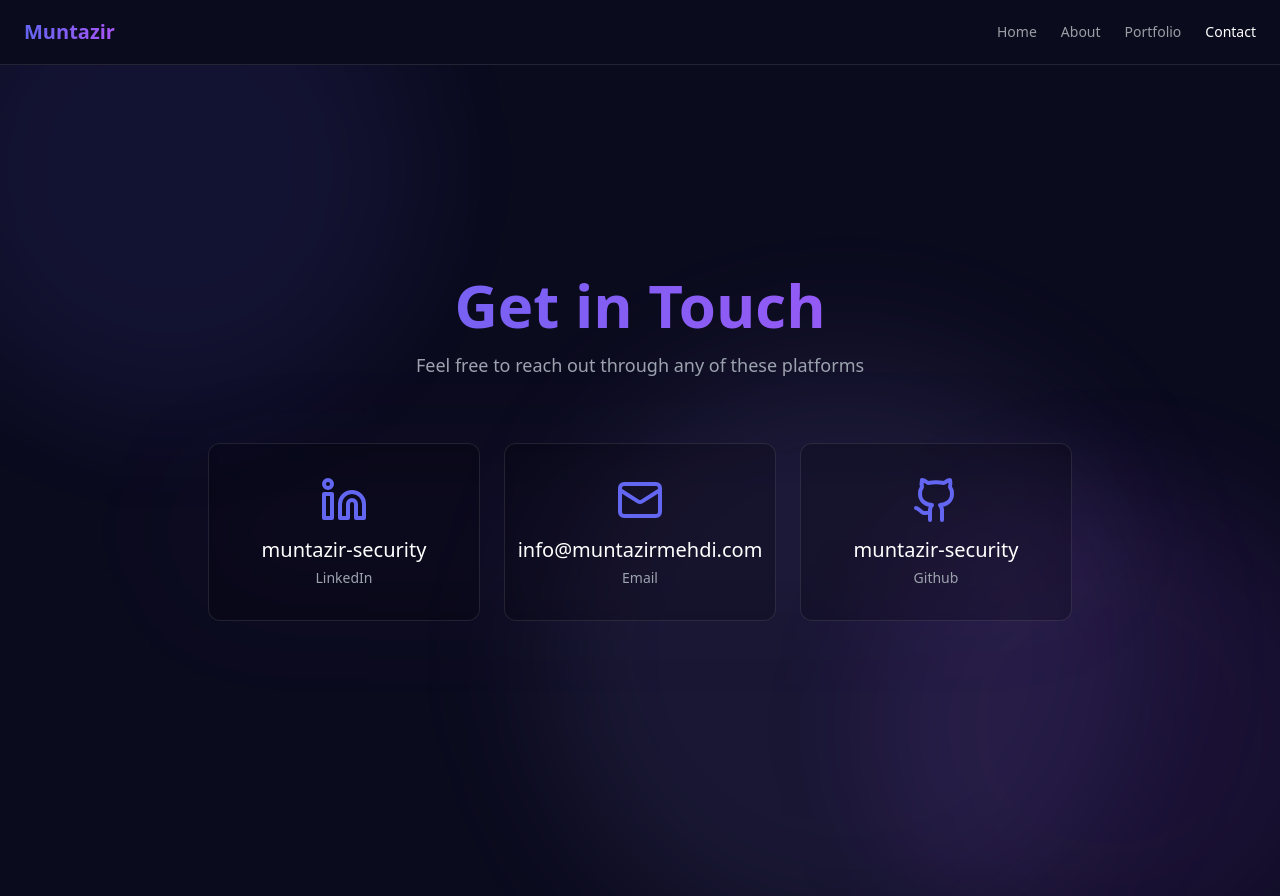
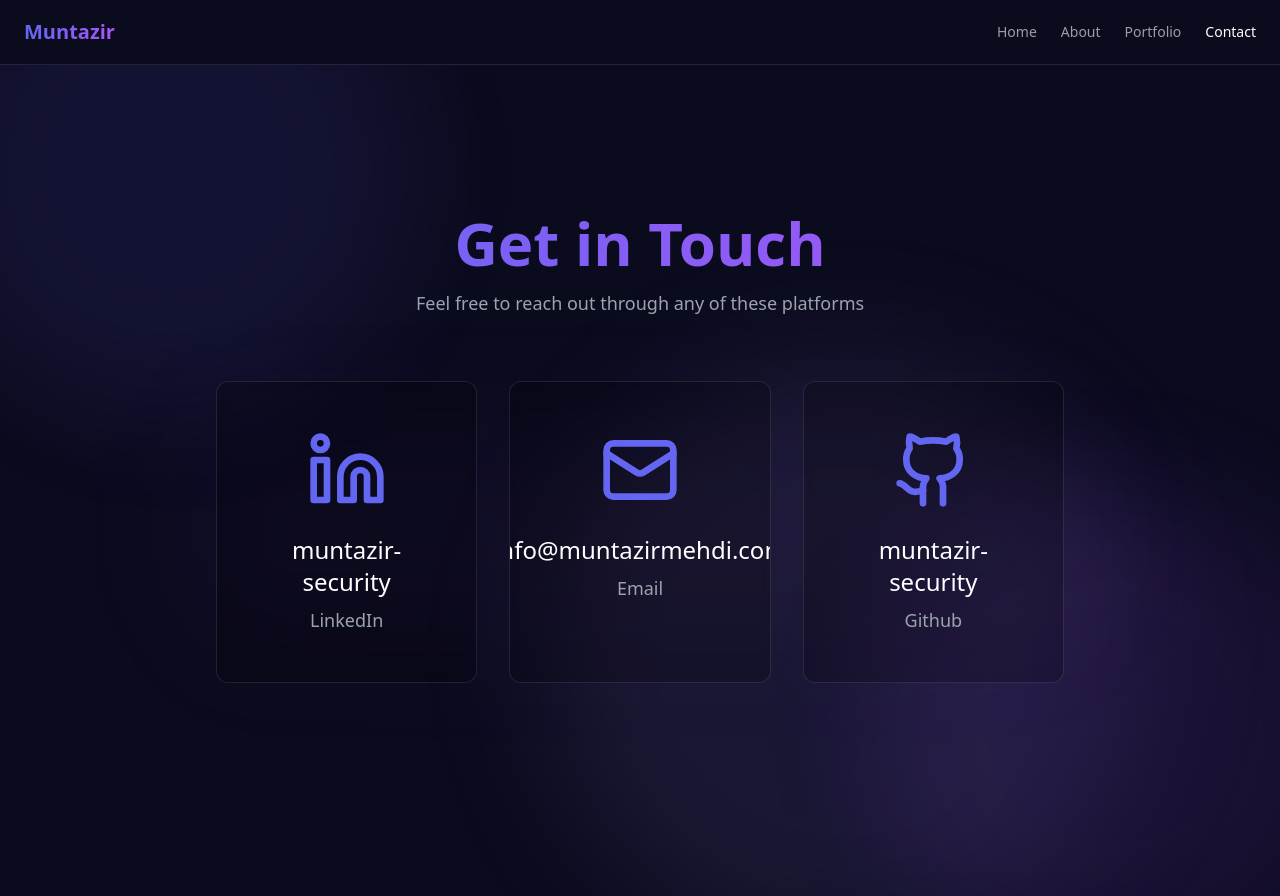
Before and after one commit to Muntazir-security/Website, a React (Vite) app: page /contact in a window 1280 px wide. Built offline with nearby package versions, Linux system fonts and the light colour scheme.

Commit message:
Increase Social Links Size
Updated the size of the social links in the Contact page to make them more prominent and visually appealing, addressing the issue of them appearing too small on the page.
[skip gpt_engineer]

```diff
--- a/src/components/contact/SocialLinks.tsx
+++ b/src/components/contact/SocialLinks.tsx
@@ -23,18 +23,18 @@ const SocialLink = ({ icon, label, value, href, delay }: SocialLinkProps) => (
     data-aos="fade-up"
     data-aos-delay={delay}
   >
-    <div className="relative p-8 flex flex-col items-center justify-center text-center gap-3">
+    <div className="relative p-12 flex flex-col items-center justify-center text-center gap-6">
       {/* Icon */}
-      <div className="text-[#6366f1] w-12 h-12">
+      <div className="text-[#6366f1] w-20 h-20">
         {icon}
       </div>
 
       {/* Text content */}
-      <div className="space-y-1">
-        <p className="text-xl font-medium text-white group-hover:text-[#6366f1] transition-colors">
+      <div className="space-y-2">
+        <p className="text-2xl font-medium text-white group-hover:text-[#6366f1] transition-colors">
           {value}
         </p>
-        <p className="text-sm text-gray-400">
+        <p className="text-lg text-gray-400">
           {label}
         </p>
       </div>
@@ -68,7 +68,7 @@ const SocialLinks = () => {
   ];
 
   return (
-    <div className="grid grid-cols-1 md:grid-cols-3 gap-6 px-4">
+    <div className="grid grid-cols-1 md:grid-cols-3 gap-8 px-6">
       {links.map((link) => (
         <SocialLink key={link.label} {...link} />
       ))}
```
